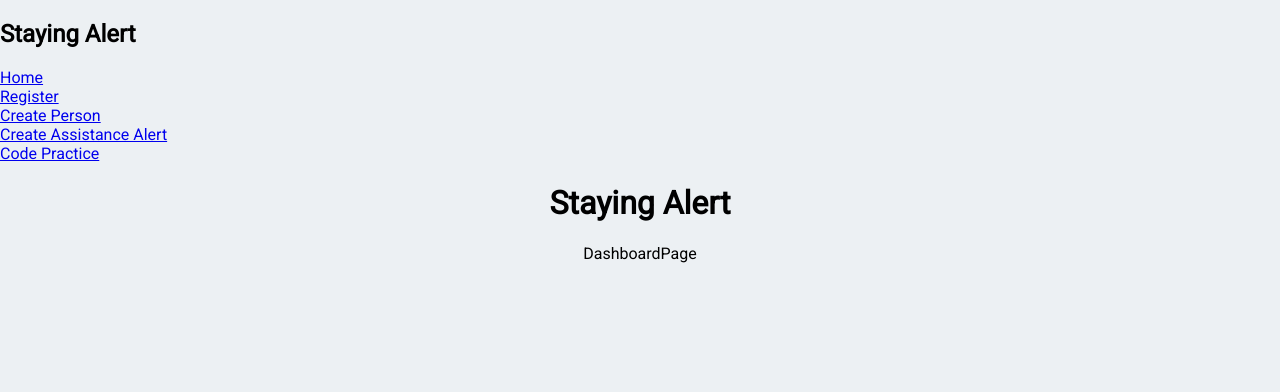
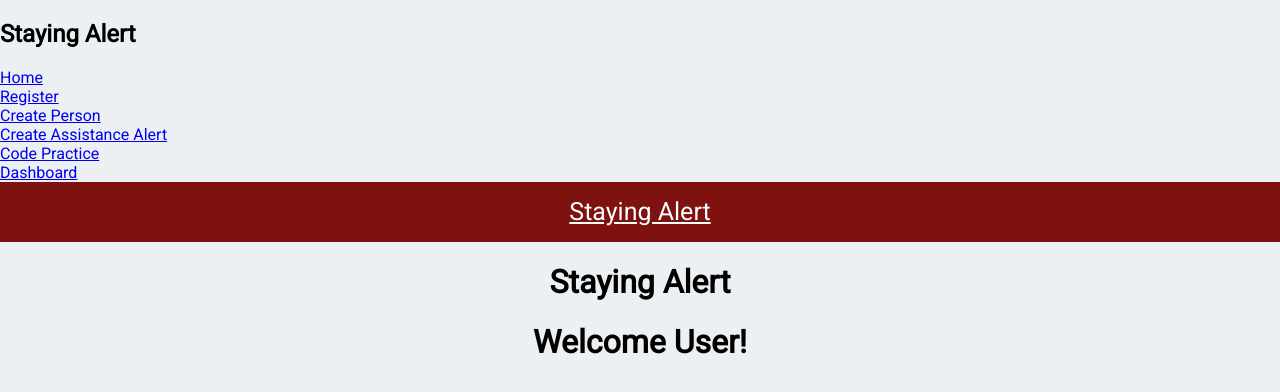
Before and after one commit to uC-Manny/ku_fs_q4_2021_fp_staying_alert, a React (Create React App) app in the folder client/: page /logged_in in a window 1280 px wide. Shown: the top 392 px of the page. Built offline with nearby package versions, Linux system fonts and the light colour scheme.

Commit message:
updated Header.jsx and put the component into app.js so it appears on every page, links to login page

```diff
--- a/client/src/App.js
+++ b/client/src/App.js
@@ -8,12 +8,14 @@ import "./App.css";
 import CreatePersonPage from "./components/pages/CreatePersonPage";
 import CreateAssistAlertPage from "./components/pages/CreateAssistAlertPage";
 import DashboardPage from "./components/pages/DashboardPage";
+import Header from "./components/Header";
 
 function App() {
   return (
     <>
       <Router>
         <Navbar />
+        <Header />
         <div className="App">
           <div>
             <h1>Staying Alert</h1>
--- a/client/src/components/Header.jsx
+++ b/client/src/components/Header.jsx
@@ -12,43 +12,25 @@ function Header() {
       <header
         className="header"
         style={{
+          display: "flex",
           backgroundColor: "#7d1211",
           alignItems: "center",
           justifyContent: "center",
+          height: "60px",
+          fontSize: "25px",
         }}
       >
         <div className="logo">
           <Link
-            to="/api"
+            to="/"
             style={{
               color: "white",
+              display: "grid",
             }}
           >
             Staying Alert
           </Link>
         </div>
-        <ul>
-          <li>
-            <Link
-              to="/api/login"
-              style={{
-                color: "white",
-              }}
-            >
-              <FaSignInAlt /> Login
-            </Link>
-          </li>
-          <li>
-            <Link
-              to="/api/register"
-              style={{
-                color: "white",
-              }}
-            >
-              <FaUser /> Register
-            </Link>
-          </li>
-        </ul>
       </header>
     </>
   );
--- a/client/src/components/navbar/Navbar.js
+++ b/client/src/components/navbar/Navbar.js
@@ -14,6 +14,8 @@ const NavBar = () => {
         <Link to="/create_assist_alert">Create Assistance Alert</Link>
         <br></br>
         <Link to="/code_practice">Code Practice</Link>
+        <br></br>
+        <Link to="/logged_in">Dashboard</Link>
       </div>
     </nav>
   );
--- a/client/src/components/pages/DashboardPage.jsx
+++ b/client/src/components/pages/DashboardPage.jsx
@@ -1,4 +1,9 @@
-
 export default function DashboardPage() {
-  return <div>DashboardPage</div>;
+  return (
+    <>
+      <div className="dashboard">
+        <h1>Welcome User!</h1>
+      </div>
+    </>
+  );
 }
--- a/client/src/components/pages/RegisterPage.jsx
+++ b/client/src/components/pages/RegisterPage.jsx
@@ -1,8 +1,5 @@
 import RegisterForm from "../forms/RegisterForm";
 
-
 export default function RegisterPage() {
-  return (
-     <RegisterForm />
-  );
+  return <RegisterForm />;
 }
```
Lines whose indentation alone changed are shown as unchanged.
